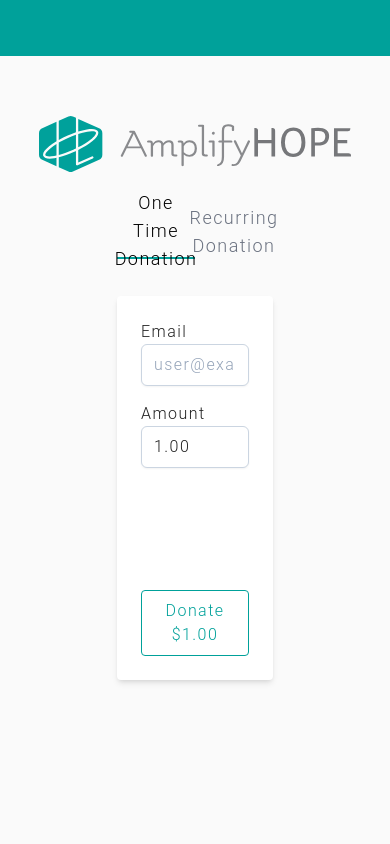
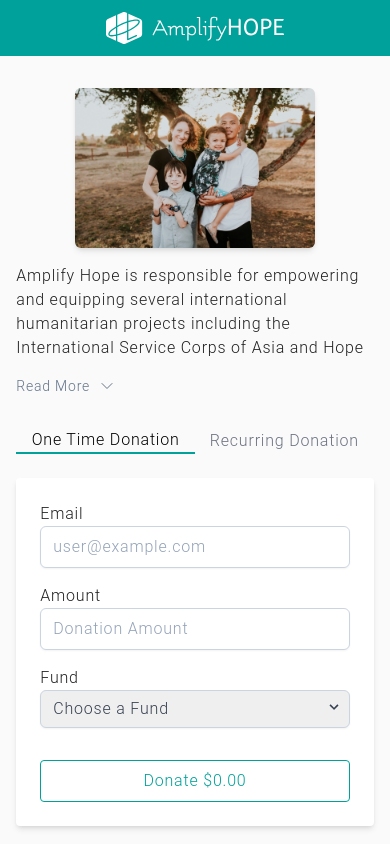
Before and after one commit to amplifyhope/web-ui, a Next.js app: page / in a window 390 px wide. Built offline with nearby package versions, Linux system fonts and the light colour scheme.

Commit message:
updated to tailwind and other per summit 2022 1. added fund field 2. added metadata to stripe api call 3. made design responsive 4. added samsons to website so donors know they're in right place

```diff
--- a/common/types/index.ts
+++ b/common/types/index.ts
@@ -2,7 +2,7 @@ export type DonationRequestBody = {
   email: string
   amount: number
   interval?: IntervalOptions
-  interval_count?: number
+  fund: FundOptions
 }
 
 export enum IntervalOptions {
@@ -10,3 +10,8 @@ export enum IntervalOptions {
   quarter = 'quarter',
   year = 'year'
 }
+
+export enum FundOptions {
+  general = 'general',
+  hope40 = 'hope40'
+}
--- a/components/Checkout/CheckoutForm.tsx
+++ b/components/Checkout/CheckoutForm.tsx
@@ -1,5 +1,5 @@
 import React, { useState } from 'react'
-import { Formik, Form, FormikHelpers } from 'formik'
+import { Formik, Form, Field, ErrorMessage, FormikHelpers } from 'formik'
 import { formatAmountForDisplay } from 'utils/stripe-helpers'
 import getStripe from 'utils/get-stripejs'
 import fetchJson from 'utils/fetchJson'
@@ -7,7 +7,7 @@ import {
   OneTimeDonationSchema,
   RecurringDonationSchema
 } from 'utils/validation-schema'
-import { DonationRequestBody, IntervalOptions } from 'common/types'
+import { DonationRequestBody, IntervalOptions, FundOptions } from 'common/types'
 import * as config from '../../config'
 
 type CheckoutFormProps = {
@@ -18,6 +18,7 @@ type FormValues = {
   email: string
   amount: string
   interval: IntervalOptions
+  fund: FundOptions
 }
 
 const intervalOptions: IntervalOptions[] = [
@@ -26,29 +27,21 @@ const intervalOptions: IntervalOptions[] = [
   IntervalOptions.year
 ]
 
+const fundOptions: FundOptions[] = [FundOptions.general, FundOptions.hope40]
+
 export const CheckoutForm = (props: CheckoutFormProps) => {
   const { isRecurring } = props
   const [loading, setLoading] = useState<boolean>(false)
-  const [intervalCount, setIntervalCount] = useState<number>(1)
-  const [interval, setInterval] = useState<IntervalOptions>(
-    IntervalOptions.month
-  )
-
-  const handleChange = (nextValue: IntervalOptions) => {
-    setInterval(nextValue)
-    if (nextValue === IntervalOptions.quarter) {
-      setIntervalCount(3)
-    }
-  }
 
   return (
-    <div className='w-1/2 p-6 mt-2 bg-white rounded shadow-md h-96'>
+    <div className='p-6 mt-2 w-full bg-white rounded shadow-md lg:h-96'>
       <Formik
         enableReinitialize={true}
         initialValues={{
           email: '',
-          amount: Math.round(config.MIN_AMOUNT).toFixed(2).toString(),
-          interval: IntervalOptions.month
+          amount: '',
+          interval: '',
+          fund: ''
         }}
         validationSchema={
           isRecurring ? RecurringDonationSchema : OneTimeDonationSchema
@@ -62,8 +55,8 @@ export const CheckoutForm = (props: CheckoutFormProps) => {
           const requestBody: DonationRequestBody = {
             email: formValues.email,
             amount,
-            interval: isRecurring ? interval : undefined,
-            interval_count: intervalCount
+            interval: isRecurring ? formValues.interval : undefined,
+            fund: formValues.fund
           }
 
           const response = await fetchJson(
@@ -90,7 +83,7 @@ export const CheckoutForm = (props: CheckoutFormProps) => {
               <div className='w-full'>
                 <div className='mb-4'>
                   <label>Email</label>
-                  <input
+                  <Field
                     id='email'
                     value={props.values.email}
                     onChange={props.handleChange}
@@ -99,39 +92,66 @@ export const CheckoutForm = (props: CheckoutFormProps) => {
                     placeholder='user@example.com'
                     className='w-full px-3 py-2 bg-white border rounded-md shadow-sm border-slate-300 placeholder-slate-400 focus:outline-none focus:border-sky-500 focus:ring-sky-500 sm:text-sm focus:ring-1'
                   />
+                  <ErrorMessage
+                    name='email'
+                    className='text-sm text-red-500'
+                    component='a'
+                  />
                 </div>
-                <div className='mb-4 flex items-center justify-between w-full'>
-                  <div className={`${isRecurring ? 'w-5/12' : 'w-full'}`}>
+                <div className='flex flex-col lg:flex-row items-start lg:items-center justify-between w-full mb-4'>
+                  <div
+                    className={`${
+                      isRecurring ? 'w-full lg:w-1/2 lg:mr-2' : 'w-full'
+                    }`}
+                  >
                     <label>Amount</label>
-                    <input
+                    <Field
                       id='donation'
                       value={props.values.amount}
                       name='amount'
-                      placeholder={config.MIN_AMOUNT.toString()}
+                      placeholder='Donation Amount'
                       min={config.MIN_AMOUNT}
                       max={config.MAX_AMOUNT}
                       onChange={props.handleChange}
                       className='w-full px-3 py-2 bg-white border rounded-md shadow-sm border-slate-300 placeholder-slate-400 focus:outline-none focus:border-sky-500 focus:ring-sky-500 sm:text-sm focus:ring-1'
                     />
+                    <ErrorMessage
+                      name='amount'
+                      className='text-sm text-red-500'
+                      component='a'
+                    />
                   </div>
                   {isRecurring && (
-                    <div className='relative w-5/12'>
+                    <div className='relative w-full lg:w-1/2 lg:ml-2 mt-4'>
                       <label>Interval</label>
-                      <select
+                      <Field
+                        as='select'
                         id='interval'
                         name='interval'
-                        onChange={event =>
-                          handleChange(event.target.value as IntervalOptions)
-                        }
+                        onChange={props.handleChange}
                         className='w-full px-3 py-2 leading-tight text-gray-700 border rounded-md shadow-sm appearance-none border-slate-300 focus:outline-none focus:border-sky-500 focus:ring-sky-500 sm:text-sm focus:ring-1'
                       >
+                        <option
+                          value=''
+                          disabled
+                          selected
+                          hidden
+                          className='text-slate-400'
+                        >
+                          Choose an interval
+                        </option>
                         {intervalOptions.map((option, index) => (
                           <option key={index} value={option}>
                             {option}
                           </option>
                         ))}
-                      </select>
-                      <div className='absolute inset-y-0 right-0 flex items-center px-2 text-gray-700 pointer-events-none'>
+                      </Field>
+                      <ErrorMessage
+                        name='interval'
+                        className='text-sm text-red-500'
+                        component='a'
+                      />
+                      <div className='absolute inset-y-0 right-0 flex items-center px-2 mt-5 text-gray-700 pointer-events-none'>
                         <svg
                           className='w-4 h-4 fill-current'
                           xmlns='http://www.w3.org/2000/svg'
@@ -143,11 +163,50 @@ export const CheckoutForm = (props: CheckoutFormProps) => {
                     </div>
                   )}
                 </div>
+                <div className='relative mb-4'>
+                  <label>Fund</label>
+                  <Field
+                    as='select'
+                    id='fund'
+                    onChange={props.handleChange}
+                    name='fund'
+                    className='w-full px-3 py-2 leading-tight text-gray-700 border rounded-md shadow-sm appearance-none border-slate-300 focus:outline-none focus:border-sky-500 focus:ring-sky-500 sm:text-sm focus:ring-1'
+                  >
+                    <option
+                      value=''
+                      disabled
+                      selected
+                      hidden
+                      className='text-slate-400'
+                    >
+                      Choose a Fund
+                    </option>
+                    {fundOptions.map((option, index) => (
+                      <option key={index} value={option}>
+                        {option}
+                      </option>
+                    ))}
+                  </Field>
+                  <div className='absolute inset-y-0 right-0 flex items-center px-2 mt-5 text-gray-700 pointer-events-none'>
+                    <svg
+                      className='w-4 h-4 fill-current'
+                      xmlns='http://www.w3.org/2000/svg'
+                      viewBox='0 0 20 20'
+                    >
+                      <path d='M9.293 12.95l.707.707L15.657 8l-1.414-1.414L10 10.828 5.757 6.586 4.343 8z' />
+                    </svg>
+                  </div>
+                  <ErrorMessage
+                    name='fund'
+                    className='text-sm text-red-500'
+                    component='a'
+                  />
+                </div>
               </div>
               <button
                 type='submit'
                 disabled={loading}
-                className='w-full py-2 border border-solid rounded border-primary hover:bg-black/10 text-primary'
+                className='mt-4 w-full py-2 border border-solid rounded border-primary hover:bg-black/10 text-primary'
               >
                 Donate{' '}
                 {formatAmountForDisplay(+props.values.amount, config.CURRENCY)}{' '}
--- a/components/Layout/Header.tsx
+++ b/components/Layout/Header.tsx
@@ -1,3 +1,11 @@
 export const Header = () => {
-  return <div className='w-full bg-primary h-14'></div>
+  return (
+    <div className='flex justify-center items-center w-full bg-primary h-14'>
+      <img
+        className='h-8 lg:hidden'
+        src='/images/logo-linear-white.svg'
+        alt='white logo'
+      />
+    </div>
+  )
 }
--- a/pages/_app.tsx
+++ b/pages/_app.tsx
@@ -1,6 +1,6 @@
 import { ReactElement } from 'react'
 import type { AppProps } from 'next/app'
-import { Favicon } from 'components'
+import { Favicon, Header } from 'components'
 import Head from 'next/head'
 import '../styles/globals.css'
 
@@ -19,6 +19,7 @@ export default function MyApp({
         />
       </Head>
       <div>
+        <Header />
         <Component {...pageProps} />
       </div>
     </div>
--- a/pages/index.tsx
+++ b/pages/index.tsx
@@ -1,18 +1,102 @@
 import type { NextPage } from 'next'
 import { useState } from 'react'
-import { CheckoutForm, Header } from 'components'
+import { CheckoutForm } from 'components'
 
 const Home: NextPage = () => {
   const [isRecurring, setIsRecurring] = useState<boolean>(false)
+  const [readMore, setReadMore] = useState<boolean>(false)
   const activeTabStyle = 'border-b-2 border-b-primary text-black'
+
   return (
     <div>
-      <Header />
-      <div className='flex flex-col items-center justify-center w-4/5 mx-auto mb-0 mt-14'>
-        <img className='h-16' src='/images/logo-linear.svg' alt='logo' />
-        <div className='flex items-center justify-between w-1/2 h-20 my-4'>
+      <div className='flex flex-col items-center justify-center w-11/12 mx-auto mb-0 lg:w-4/5 lg:mt-14'>
+        <img
+          className='h-0 lg:h-16 lg:visible'
+          src='/images/logo-linear.svg'
+          alt='logo'
+        />
+        <div className='flex flex-col items-center justify-between w-full mt-8 lg:flex-row lg:mt-14'>
+          <div className='w-full lg:mx-auto lg:my-0 mb-4 lg:w-1/3 lg:mb-0'>
+            <img
+              className='mx-auto my-0 mb-4 rounded-md shadow-md h-40 lg:h-60'
+              src='/images/samson-family.jpeg'
+              alt='samson family'
+            />
+            <p
+              className={`${!readMore ? 'h-24 lg:h-auto overflow-hidden' : ''}`}
+            >
+              Amplify Hope is responsible for empowering and equipping several
+              international humanitarian projects including the International
+              Service Corps of Asia and Hope Rescue EMS. Edwin and Amy Samson
+              serve as ground workers and directors and are passionate about
+              community transformation. They are grateful for the many
+              volunteers, donors, groups, organizations, and churches that
+              support the work. If you are interested in making a difference in
+              someone’s life through giving, then you’ve reached the right page.
+              For more information about the Samsons or our projects, you can
+              visit the following websites:{' '}
+              <a
+                href='https://www.samsonadventures.com'
+                target='_blank'
+                rel='noreferrer'
+              >
+                samsonadventures.com
+              </a>{' '}
+              or&nbsp;
+              <a
+                href='https://www.iservicecorps.org'
+                target='_blank'
+                rel='noreferrer'
+              >
+                iservicecorps.org
+              </a>
+              . If you’d like to be involved as a volunteer, please contact the
+              Samsons at{' '}
+              <a href='mailto:info@amplifyhope.cc'>info@amplifyhope.cc</a>.
+              Blessings to you all!
+            </p>
+            <div
+              className='flex justify-start items-center mt-4 text-sm cursor-pointer text-slate-500 lg:hidden'
+              onClick={() => setReadMore(!readMore)}
+            >
+              Read More&nbsp;&nbsp;
+              {readMore ? (
+                <svg
+                  xmlns='http://www.w3.org/2000/svg'
+                  fill='none'
+                  viewBox='0 0 24 24'
+                  strokeWidth={1.5}
+                  stroke='currentColor'
+                  className='w-4 h-4'
+                >
+                  <path
+                    strokeLinecap='round'
+                    strokeLinejoin='round'
+                    d='M4.5 15.75l7.5-7.5 7.5 7.5'
+                  />
+                </svg>
+              ) : (
+                <svg
+                  xmlns='http://www.w3.org/2000/svg'
+                  fill='none'
+                  viewBox='0 0 24 24'
+                  strokeWidth={1.5}
+                  stroke='currentColor'
+                  className='w-4 h-4'
+                >
+                  <path
+                    strokeLinecap='round'
+                    strokeLinejoin='round'
+                    d='M19.5 8.25l-7.5 7.5-7.5-7.5'
+                  />
+                </svg>
+              )}
+            </div>
+          </div>
+          <div className='flex flex-col items-center justify-center w-full lg:w-1/2 lg:ml-4'>
+            <div className='flex items-center justify-between w-full lg:h-20 my-4'>
               <button
-            className={`flex text-lg items-center justify-center w-1/2 h-4/6 hover:bg-black/10 ${
+                className={`flex lg:text-lg items-center justify-center w-1/2 h-4/6 hover:bg-black/10 ${
                   !isRecurring ? activeTabStyle : 'text-gray-500'
                 }`}
                 onClick={() => setIsRecurring(false)}
@@ -20,7 +104,7 @@ const Home: NextPage = () => {
                 One Time Donation
               </button>
               <button
-            className={`flex text-lg items-center justify-center w-1/2 h-4/6 hover:bg-black/10 ${
+                className={`flex lg:text-lg items-center justify-center w-1/2 h-4/6 hover:bg-black/10 ${
                   isRecurring ? activeTabStyle : 'text-gray-500'
                 }`}
                 onClick={() => setIsRecurring(true)}
@@ -31,6 +115,8 @@ const Home: NextPage = () => {
             <CheckoutForm isRecurring={isRecurring} />
           </div>
         </div>
+      </div>
+    </div>
   )
 }
 
--- a/styles/globals.css
+++ b/styles/globals.css
@@ -8,7 +8,7 @@
   html {
     font-family: Roboto, sans-serif;
     font-weight: 300;
-    letter-spacing: 0.09em;
+    letter-spacing: 0.05em;
     color: #212121;
   }
 }
@@ -22,7 +22,7 @@ body {
 
 a {
   color: inherit;
-  text-decoration: none;
+  text-decoration: underline;
 }
 
 * {
--- a/utils/validation-schema.ts
+++ b/utils/validation-schema.ts
@@ -4,9 +4,10 @@ export const OneTimeDonationSchema = yup
   .object({
     email: yup
       .string()
-      .email('Please enter a valid email address')
+      .email('Please enter a valid email address.')
       .required('Required'),
-    amount: yup.number().required()
+    amount: yup.number().required('Please enter a valid amount.'),
+    fund: yup.string().required('Please specify a fund to donate to.')
   })
   .required()
 
@@ -14,9 +15,10 @@ export const RecurringDonationSchema = yup
   .object({
     email: yup
       .string()
-      .email('Please enter a valid email address')
+      .email('Please enter a valid email address.')
       .required('Required'),
-    amount: yup.number().required(),
-    interval: yup.string().required()
+    amount: yup.number().required('Please enter a valid amount.'),
+    interval: yup.string().required('Please select an interval'),
+    fund: yup.string().required('Please specify a fund to donate to.')
   })
   .required()
```
Also changed, not shown: pages/api/checkouts/one-time/index.ts (+7 -7 lines), pages/api/checkouts/recurring/index.ts (+21 -8 lines), pages/result/[id].tsx (+9 -5 lines), public/images/logo-linear-white.svg (added), public/images/samson-family.jpeg (added). Lines whose indentation alone changed are shown as unchanged.
